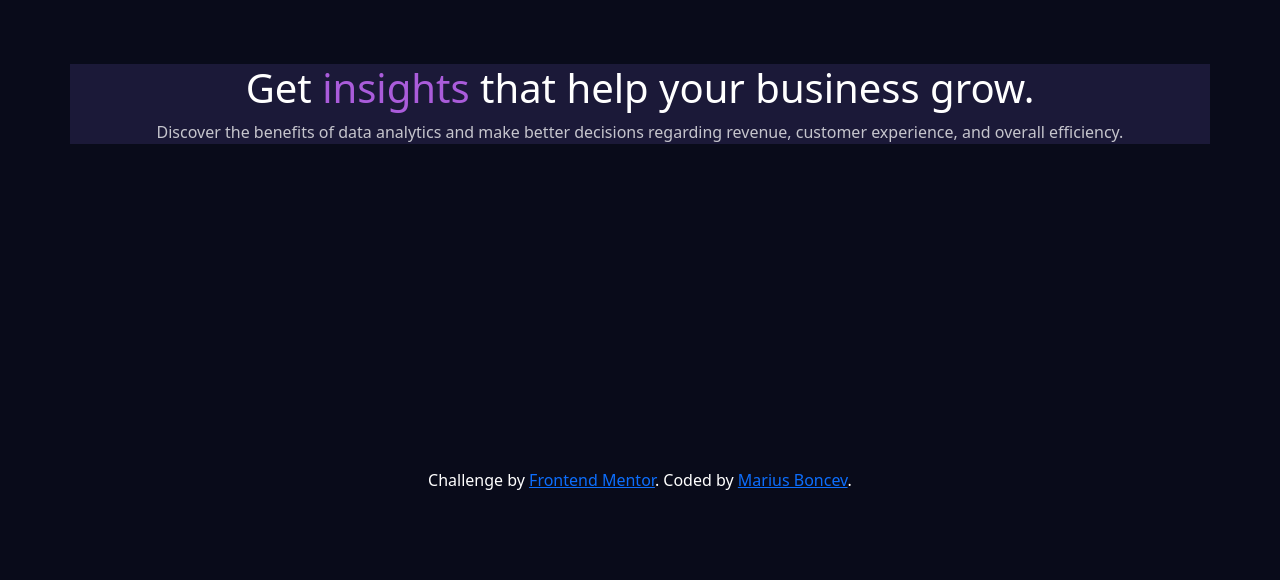
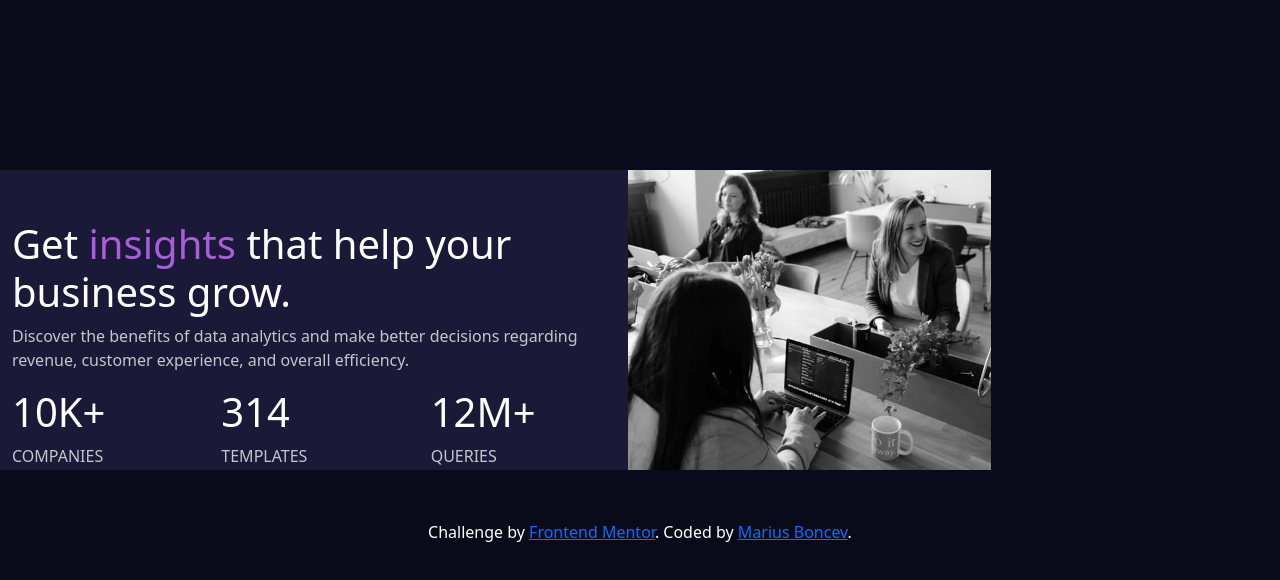
Before and after one commit to mariusboncev1/Stats-preview-card-component, a plain HTML site: page My-solution-(code)/index.html in a window 1280 px wide. Drawn offline with nearby package versions, Linux system fonts and the light colour scheme.

Commit message:
7.45 am, 13/3/2023

```diff
--- a/My-solution-(code)/css/index.css
+++ b/My-solution-(code)/css/index.css
@@ -6,31 +6,44 @@ body {
 /* Preview card */
 
 .container-fluid {
+    position: relative;
     text-align: center;
-    height: 100px;
-    padding: 5%;
+    height: 170px;
+
 }
 
 .container {
-    al
-    position: absolute;
     background-color: hsl(244, 38%, 16%);
-    width: 250px;
+    width: 100px;
+    height: 300px;
+    padding: 50px;
+    margin: auto;
 }
 
-.h1-card {
+.h1-shit {
     color: hsl(0, 0%, 100%);
+}
+
+.violet-text {
+    color: hsl(277, 64%, 61%);
 }
 
 p {
     color: hsla(0, 0%, 100%, 0.75);
 }
 
+.image {
+    position: relative;
+    width: auto;
+    height: 300px;
+    left: -12px;
+}
+
 /* Attribution */
 
 .attribution {
     color: #fff;
+    text-align: center;
     position: relative;
-    text-align: center;
-    bottom: -340px;
+    bottom: -50px;
 }
--- a/My-solution-(code)/index.html
+++ b/My-solution-(code)/index.html
@@ -6,20 +6,46 @@
     <meta http-equiv="X-UA-Compatible" content="IE=edge">
     <meta name="viewport" content="width=device-width, initial-scale=1.0">
     <title>Stats preview card</title>
-    <link rel="stylesheet" href="/css/index.css">
+    <link rel="stylesheet" href="/My-solution-(code)/css/index.css">
     <link href="https://cdn.jsdelivr.net/npm/bootstrap@5.3.0-alpha1/dist/css/bootstrap.min.css" rel="stylesheet"
         integrity="sha384-GLhlTQ8iRABdZLl6O3oVMWSktQOp6b7In1Zl3/Jr59b6EGGoI1aFkw7cmDA6j6gD" crossorigin="anonymous">
-    <link rel="icon" type="x-icon" href="/images/favicon-32x32.png">
+    <link rel="icon" type="x-icon" href="/My-solution-(code)/images/favicon-32x32.png">
 </head>
 
 <body style="background-color: hsl(233, 47%, 7%);">
 
-    <div class="container-fluid">
-        <div class="container">
-            <h1 class="h1-card">Get <span style="color: hsl(277, 64%, 61%);">insights</span> that help your business
-                grow.</h1>
-            <p>Discover the benefits of data analytics and make better decisions regarding revenue, customer experience, and overall efficiency.</p>
+
+    <div class="row align-items-center">
+        <div class="container-fluid text-center"></div>
+        <div class="col">
+            <div class="container">
+                <h1 class="h1-shit">Get <span class="violet-text">insights</span> that help your business grow.</h1>
+                <p>Discover the benefits of data analytics and make better decisions regarding revenue, customer
+                    experience, and overall efficiency.</p>
+                <div class="row">
+                    <div class="col">
+                        <h1 class="h1-shit">10K+</h1>
+                        <p>COMPANIES</p>
+                    </div>
+                    <div class="col">
+                        <h1 class="h1-shit">314</h1>
+                        <p>TEMPLATES</p>
+                    </div>
+
+                    <div class="col">
+                        <h1 class="h1-shit">12M+</h1>
+                        <p>QUERIES</p>
+                    </div>
+                </div>
+            </div>
         </div>
+
+        <div class="col">
+            <div class="image">
+                <img class="image" src="/My-solution-(code)/images/image-header-desktop.jpg" alt="image">
+            </div>
+        </div>
+    </div>
     </div>
 
 
```
